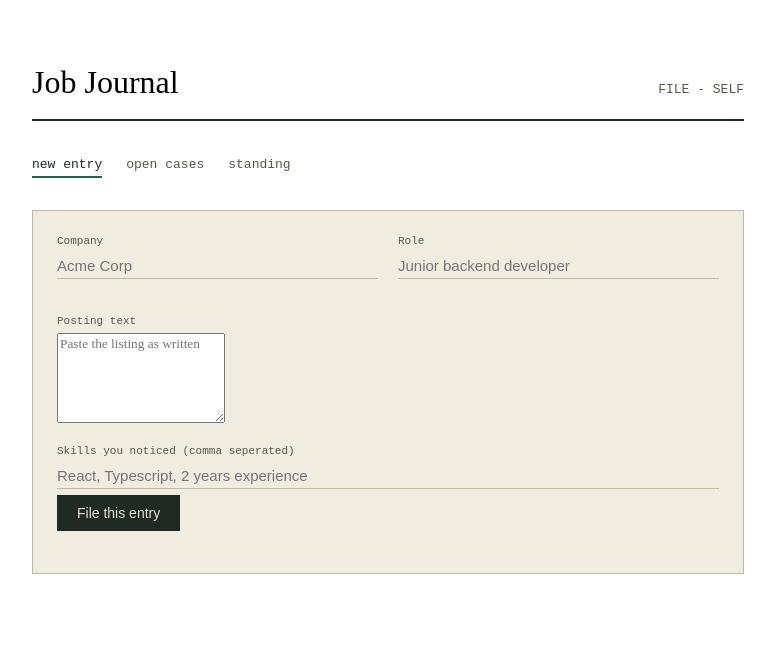
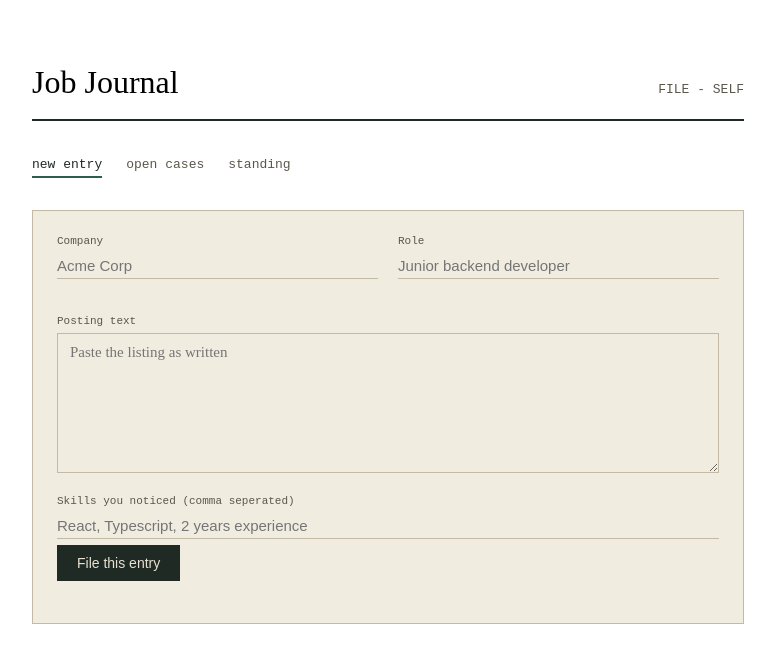
Before and after one commit to deyuun/job-journal, a React (Vite) app in the folder frontend/: page / in a window 1280 px wide. Shown: the top 662 px of the page, without its empty margins (252-1027 px from the left). Built offline with nearby package versions, Linux system fonts and the light colour scheme.

Commit message:
style: remove invalid text-area selector, fix textarea padding

```diff
--- a/frontend/src/styles/ledger.css
+++ b/frontend/src/styles/ledger.css
@@ -117,7 +117,7 @@ Everything sits inside this centered column. */
 }
 
 .field input,
-.field text-area {
+.field textarea {
   width: 100%;
   background: transparent;
   border: none;
@@ -130,8 +130,10 @@ Everything sits inside this centered column. */
 
 .field textarea {
   resize: vertical;
-  min-height: 90px;
+  min-height: 140px;
+  padding: 10px 12px;
   font-family: inherit;
+  border: 1px solid var(--rule);
 }
 
 /* Highlight the field's underline when the user clicks into it */
```
